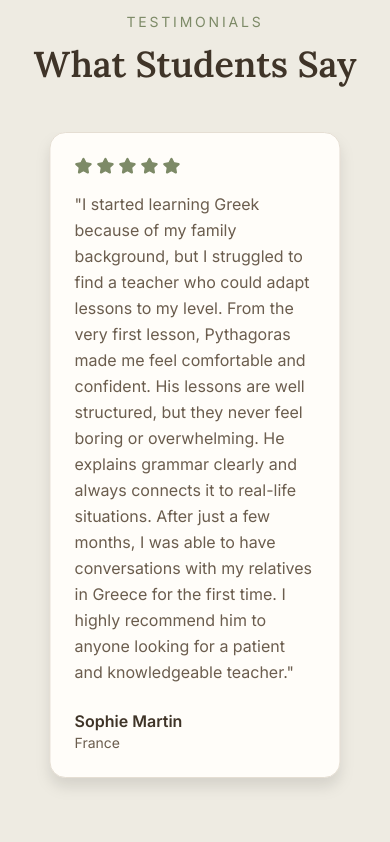
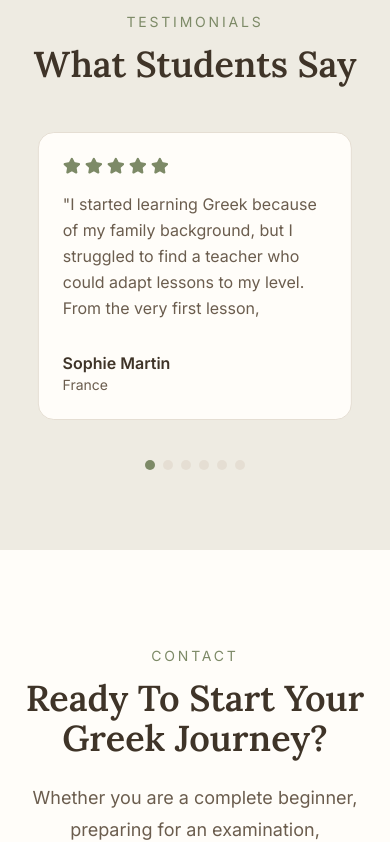
Before and after one commit to natko22/pythagoras-project, a Next.js app: page / in a window 390 px wide. Shown: the part 7340-8182 px from the top of the page. Built offline with nearby package versions, Linux system fonts and the light colour scheme.

Commit message:
add scrollbar to the testimonials on mobile

```diff
--- a/app/components/Testimonials.tsx
+++ b/app/components/Testimonials.tsx
@@ -18,9 +18,9 @@ const TRACK = [...testimonials, ...testimonials, ...testimonials];
 
 function TestimonialCard({ testimonial }: { testimonial: Testimonial }) {
   return (
-    <article className="flex min-h-[30rem] flex-col rounded-2xl border border-[var(--border)] bg-[var(--card)] p-6 sm:p-8">
+    <article className="flex h-72 flex-col rounded-2xl border border-[var(--border)] bg-[var(--card)] p-6 sm:h-auto sm:min-h-[26rem] sm:p-8">
       <div
-        className="mb-4 flex gap-1 text-[var(--accent)]"
+        className="mb-4 flex shrink-0 gap-1 text-[var(--accent)]"
         role="img"
         aria-label="5 out of 5 stars"
       >
@@ -29,11 +29,11 @@ function TestimonialCard({ testimonial }: { testimonial: Testimonial }) {
         ))}
       </div>
 
-      <blockquote className="mb-6 leading-relaxed text-[var(--muted)]">
+      <blockquote className="accent-scrollbar mb-6 flex-1 overflow-y-auto leading-relaxed text-[var(--muted)] sm:flex-none sm:overflow-visible">
         &quot;{testimonial.review}&quot;
       </blockquote>
 
-      <footer className="mt-auto">
+      <footer className="mt-auto shrink-0">
         <p className="font-semibold">{testimonial.name}</p>
         <p className="text-sm text-[var(--muted)]">{testimonial.country}</p>
       </footer>
@@ -94,9 +94,10 @@ export default function Testimonials() {
     return () => clearTimeout(timeout);
   }, [trackPosition, transitionDuration]);
 
+  const widthRatio = containerWidth < 480 ? 0.92 : 0.85;
   const cardWidth =
     containerWidth > 0
-      ? Math.min(MAX_CARD_WIDTH, containerWidth * 0.85)
+      ? Math.min(MAX_CARD_WIDTH, containerWidth * widthRatio)
       : MAX_CARD_WIDTH;
   const gap = cardWidth < 360 ? 16 : 32;
   const slot = cardWidth + gap;
@@ -135,7 +136,7 @@ export default function Testimonials() {
               return (
                 <motion.div
                   key={`${testimonial.name}-${i}`}
-                  className={`shrink-0 ${isActive ? "drop-shadow-xl" : ""}`}
+                  className="shrink-0"
                   style={{ width: cardWidth }}
                   animate={{
                     scale: isActive ? 1 : 0.85,
--- a/app/globals.css
+++ b/app/globals.css
@@ -30,3 +30,21 @@ h5,
 h6 {
   font-family: var(--font-heading);
 }
+
+.accent-scrollbar {
+  scrollbar-width: thin;
+  scrollbar-color: var(--accent) transparent;
+}
+
+.accent-scrollbar::-webkit-scrollbar {
+  width: 6px;
+}
+
+.accent-scrollbar::-webkit-scrollbar-track {
+  background: transparent;
+}
+
+.accent-scrollbar::-webkit-scrollbar-thumb {
+  background-color: var(--accent);
+  border-radius: 999px;
+}
```
